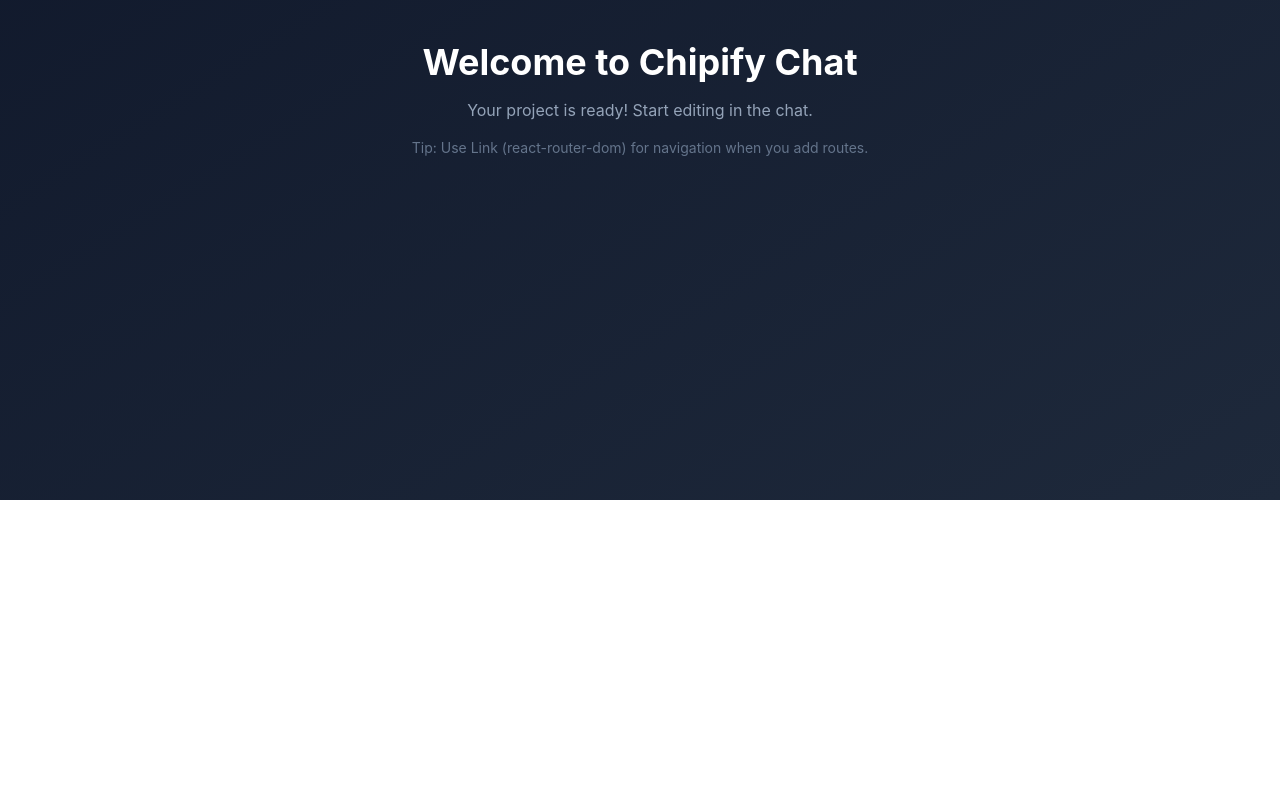
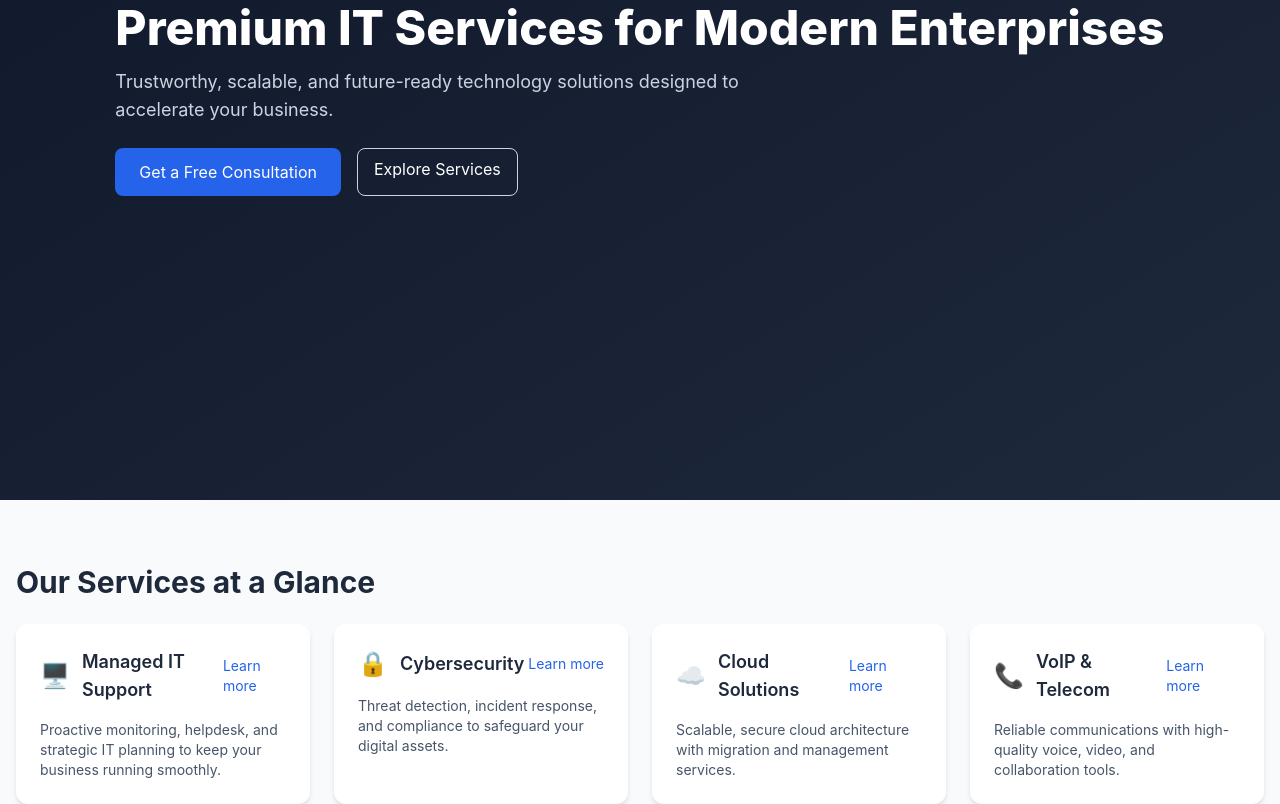
Before and after one commit to martymcquaid/ggg, a React (Vite) app: page / in a window 1280 px wide. Shown: the part 300-1104 px from the top of the page. Before the commit the page ends 800 px from the top, so only its background shows below. Built offline with nearby package versions, Linux system fonts and the light colour scheme.

Commit message:
AI edit: /root/ChitterChat/team-call-connect/TwilioAPIService/chipify_projects/90b366a9-c62d-4dcd-81de-48d33cd9cc1e/src/pages/Home.tsx

```diff
--- a/src/pages/Home.tsx
+++ b/src/pages/Home.tsx
@@ -1,15 +1,71 @@
-
+import Card from '../components/Card'
 
 export default function Home() {
+  const services = [
+    {
+      title: 'Managed IT Support',
+      description:
+        'Proactive monitoring, helpdesk, and strategic IT planning to keep your business running smoothly.',
+      icon: '🖥️',
+      to: '/services/managed-it',
+    },
+    {
+      title: 'Cybersecurity',
+      description:
+        'Threat detection, incident response, and compliance to safeguard your digital assets.',
+      icon: '🔒',
+      to: '/services/cybersecurity',
+    },
+    {
+      title: 'Cloud Solutions',
+      description:
+        'Scalable, secure cloud architecture with migration and management services.',
+      icon: '☁️',
+      to: '/services/cloud',
+    },
+    {
+      title: 'VoIP & Telecom',
+      description:
+        'Reliable communications with high-quality voice, video, and collaboration tools.',
+      icon: '📞',
+      to: '/services/voip',
+    },
+  ]
+
   return (
-    <div className="min-h-screen bg-gradient-to-br from-slate-900 to-slate-800 flex items-center justify-center">
-      <div className="text-center">
-        <h1 className="text-4xl font-bold text-white mb-4">Welcome to Chipify Chat</h1>
-        <p className="text-slate-400">Your project is ready! Start editing in the chat.</p>
-        <p className="text-slate-500 mt-4 text-sm">
-          Tip: Use Link (react-router-dom) for navigation when you add routes.
-        </p>
-      </div>
+    <div>
+      {/* Hero Section */}
+      <section className="min-h-screen bg-gradient-to-br from-slate-900 to-slate-800 text-white flex items-center">
+        <div className="max-w-7xl mx-auto px-4 py-20 md:py-28">
+          <h1 className="text-4xl md:text-5xl font-extrabold mb-4">Premium IT Services for Modern Enterprises</h1>
+          <p className="max-w-2xl text-slate-300 mb-6 text-lg">Trustworthy, scalable, and future-ready technology solutions designed to accelerate your business.</p>
+          <div className="flex gap-4 flex-wrap">
+            <a href="/contact" className="px-6 py-3 bg-blue-600 rounded-lg hover:bg-blue-700">Get a Free Consultation</a>
+            <a href="/services" className="px-4 py-2 border border-slate-300 rounded-lg hover:bg-slate-700/20">Explore Services</a>
+          </div>
+        </div>
+      </section>
+
+      {/* Quick Services */}
+      <section className="py-16 bg-slate-50 dark:bg-slate-900">
+        <div className="max-w-7xl mx-auto px-4">
+          <h2 className="text-2xl md:text-3xl font-bold mb-6 text-slate-800 dark:text-slate-100">Our Services at a Glance</h2>
+          <div className="grid grid-cols-1 sm:grid-cols-2 lg:grid-cols-4 gap-6">
+            {services.map((s) => (
+              <Card key={s.title} title={s.title} description={s.description} icon={s.icon} to={s.to} />
+            ))}
+          </div>
+        </div>
+      </section>
+
+      {/* Industries preview */}
+      <section className="py-14">
+        <div className="max-w-7xl mx-auto px-4 text-center">
+          <h2 className="text-2xl md:text-3xl font-bold mb-4 text-slate-800 dark:text-slate-100">Industries We Serve</h2>
+          <p className="text-slate-600 dark:text-slate-300 mb-6">Retail, healthcare, finance, manufacturing, and more. We tailor IT strategy to your industry needs.</p>
+          <a href="/industries" className="px-6 py-3 bg-blue-600 text-white rounded-lg hover:bg-blue-700">View Industries</a>
+        </div>
+      </section>
     </div>
   )
 }
```
